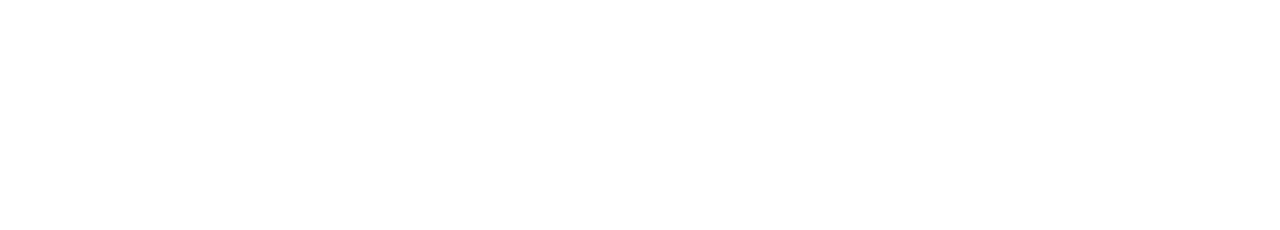
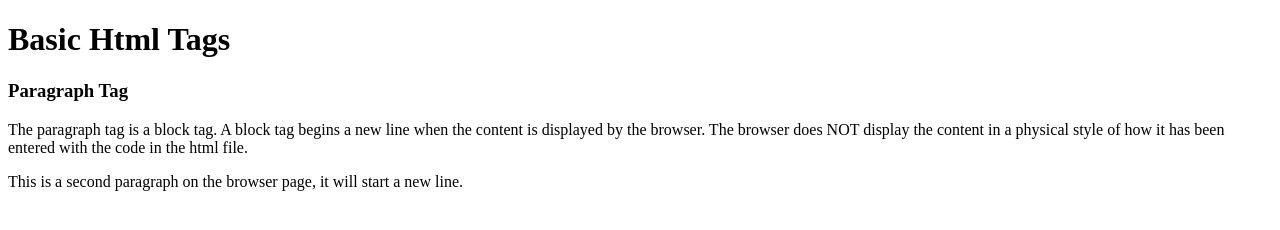
Before and after one commit to comp-1017/1017-sep-2022-a03-workbook-Zombienorman0, a plain HTML site: page html-basic-tags/index.html in a window 1280 px wide. Drawn offline with Linux system fonts and the light colour scheme.

Commit message:
create html basic tag demo

```diff
--- a/html-basic-tags/index.html
+++ b/html-basic-tags/index.html
@@ -1,11 +1,60 @@
 <!DOCTYPE html>
 <html lang="en-us">
     <head>
+        <!--
+        this structure is a comment block in html files
+        everything in this structure is not considered par of any
+            content of the web page.
+
+        Most tag elements in html are done in pairs
+        these are called opening and closing pair tags
+        there are some tags that are not in pairs and are referred
+            to as empty tags(a.k.a. void)
+        the opening tag indicates the start of the element
+            and the closing tag indicates the end of the element
+        the closing tag has the same name as the opening tag
+            PLUS a slash (/) preceding the name
+
+        the head area of the web page is NOT considered content
+        the Tags within the head area are used by the browser to
+            manage some display of the page, give additional documentation
+            to the page, indicate charactersets, help with search engines,
+            and many other assists.
+        -->
         <title>on the page title tab</title>
         <meta charset="utf-8">
         <meta name="author" content="Zach Bylhouwer">
     </head>
     <body>
+        <!--
+            content within this area is to be expected by the browser
+        -->
+        <!-- title heading tags
+            these tages are referred to as hx tags
+                where x is 1-6
+                importance is 1 high 6 low
+        -->
+        <h1> Basic Html Tags</h1>
+        <h3> Paragraph Tag</h3>
+        <!--
+            this is the coding block for the content in a paragraph
+            the paragraph tag belongs to the "block" group of tags
+            a "block" group tag places the content on a new line
 
+            you can place all the paragraph text content on one physical
+                line, however, that would require a lot of scrolling right and left.
+            you can have word wrap active in the editor and it will NOT affect
+                how the browser displays the paragraph cintent. you can place
+                the content on seperate line and it will NOT affect how the
+                browser displays the paragraph content.
+        -->
+        <p> The paragraph tag is a block tag. A block tag begins a new line when
+            the content is displayed by the browser. The browser does NOT display
+            the content in a physical style of how it has been entered with the code
+            in the html file.
+        </p>
+        <p>
+        This is a second paragraph on the browser page, it will start a new line.
+        </p>
     </body>
 </html>
```
